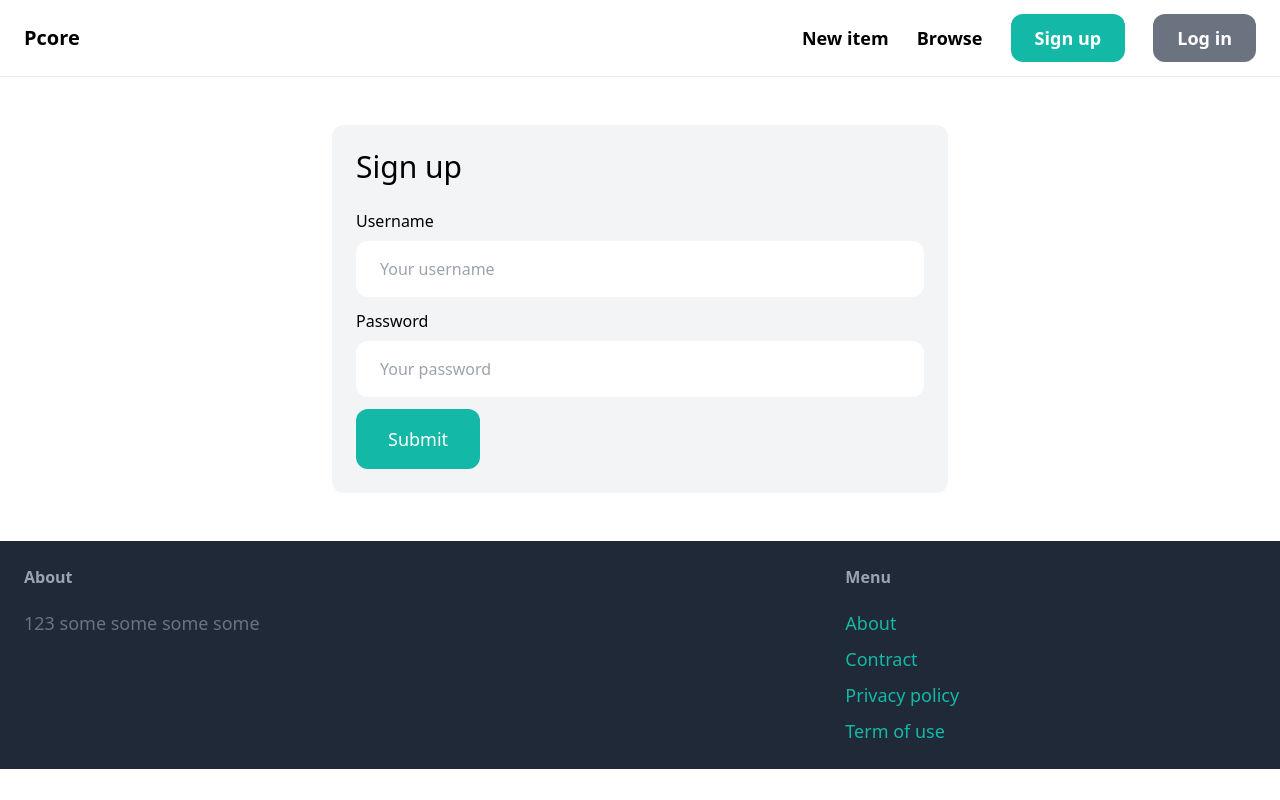
After one commit to Niwaiwa/prac_django, a Django app: page /login/ in a window 1280 px wide. The commit adds this page. Run offline with Django 4.2, Linux system fonts and the light colour scheme; some libraries are stand-ins or nearby versions.

Commit message:
add login api and html

```diff
--- a/core/forms.py
+++ b/core/forms.py
@@ -1,6 +1,20 @@
 from django import forms
-from django.contrib.auth.forms import UserCreationForm
+from django.contrib.auth.forms import UserCreationForm, AuthenticationForm
 from django.contrib.auth.models import User
+
+class LoginForm(AuthenticationForm):
+    username = forms.CharField(widget=forms.TextInput(attrs={
+        'placeholder': 'Your username',
+        'class': 'w-full py-4 px-6 rounded-xl'
+    }))
+    password = forms.CharField(widget=forms.PasswordInput(attrs={
+        'placeholder': 'Your password',
+        'class': 'w-full py-4 px-6 rounded-xl'
+    }))
+
+    # class Meta:
+    #     model = User
+    #     fields = ('username', 'password', )
 
 class SignUpForm(UserCreationForm):
     username = forms.CharField(widget=forms.TextInput(attrs={
--- a/core/templates/core/base.html
+++ b/core/templates/core/base.html
@@ -17,8 +17,13 @@
                 <a href="#" class="text-lg font-semibold hover:text-gray-500">New item</a>
                 <a href="#" class="text-lg font-semibold hover:text-gray-500">Browse</a>
 
-                <a href="{% url 'core:signup' %}" class="px-6 py-3 text-lg font-semibold bg-teal-500 text-white rounded-xl hover:bg-teal-700">Sign up</a>
-                <a href="#" class="px-6 py-3 text-lg font-semibold bg-gray-500 text-white rounded-xl hover:bg-gray-700">Log in</a>
+                {% if request.user.is_authenticated %}
+                    <a href="#" class="px-6 py-3 text-lg font-semibold bg-teal-500 text-white rounded-xl hover:bg-teal-700">Inbox</a>
+                    <a href="#" class="px-6 py-3 text-lg font-semibold bg-gray-500 text-white rounded-xl hover:bg-gray-700">Dashboard</a>
+                {% else %}
+                    <a href="{% url 'core:signup' %}" class="px-6 py-3 text-lg font-semibold bg-teal-500 text-white rounded-xl hover:bg-teal-700">Sign up</a>
+                    <a href="{% url 'core:login' %}" class="px-6 py-3 text-lg font-semibold bg-gray-500 text-white rounded-xl hover:bg-gray-700">Log in</a>
+                {% endif %}
             </div>
         </nav>
         <div class="px-6 py-6">
--- /dev/null
+++ b/core/templates/core/login.html
@@ -0,0 +1,34 @@
+{% extends 'core/base.html' %}
+
+{% block title %}Log in{% endblock %}
+
+{% block content %}
+<div class="w-1/2 my-6 mx-auto p-6 bg-gray-100 rounded-xl">
+    <h1 class="mb-6 text-3xl">Sign up</h1>
+
+    <form method="post" action=".">
+        {% csrf_token %}
+
+        <div class="mb-3">
+            <label class="inline-block mb-2">Username</label><br>
+            {{ form.username }}
+        </div>
+        <div class="mb-3">
+            <label class="inline-block mb-2">Password</label><br>
+            {{ form.password }}
+        </div>
+
+        {% if form.errors or form.non_field_errors %}
+            <div class="mb-3 p-6 bg-red-100 rounded-xl">
+                {% for field in form %}
+                    {{ field.error }}
+                {% endfor %}
+
+                {{ form.non_field_errors }}
+            </div>
+        {% endif %}
+
+        <button type="submit" class="py-4 px-8 text-lg bg-teal-500 hover:bg-teal-700 rounded-xl text-white">Submit</button>
+    </form>
+</div>
+{% endblock %}
--- a/core/urls.py
+++ b/core/urls.py
@@ -1,6 +1,8 @@
+from django.contrib.auth import views as auth_views
 from django.urls import path
 
 from . import views
+from .forms import LoginForm
 
 app_name = 'core'
 
@@ -8,4 +10,5 @@ urlpatterns = [
     path('', views.index, name='index'),
     path('contact/', views.contact, name='contact'),
     path('signup/', views.signup, name='signup'),
+    path('login/', auth_views.LoginView.as_view(authentication_form=LoginForm, template_name='core/login.html'), name='login'),
 ]
--- a/pcore/settings.py
+++ b/pcore/settings.py
@@ -31,6 +31,10 @@ SECRET_KEY = os.getenv('SECRET_KEY')
 DEBUG = True
 
 ALLOWED_HOSTS = []
+
+LOGIN_URL = '/login/'
+LOGIN_REDIRECT_URL = '/'
+LOGOUT_REDIRECT_URL = '/'
 
 
 # Application definition
```
